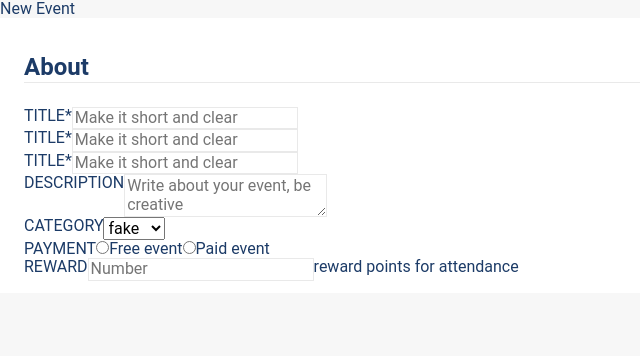
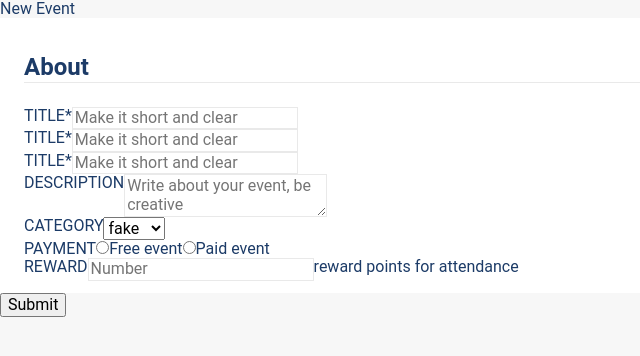
Before and after one commit to pumanitro/Accenture-Interview-App, a React (Create React App) app: page / in a window 1280 px wide. Shown: the top 356 px of the page, without its empty margins (0-640 px from the left). Built offline with nearby package versions, Linux system fonts and the light colour scheme.

Commit message:
Added form on submit funcitonality.

```diff
--- a/src/global/ObjectForm/ObjectForm.tsx
+++ b/src/global/ObjectForm/ObjectForm.tsx
@@ -1,10 +1,36 @@
 import React, { FC } from 'react';
-import { ContextProvider } from './ObjectFormContext';
+import { ContextProvider, FormBagType, useObjectForm } from './ObjectFormContext';
+
+type OnSubmitType = (arg: FormBagType) => void;
 
 type ObjectFormPropsType = {
   initialValues: Record<string, any>;
+  onSubmit: OnSubmitType;
 };
 
-export const ObjectForm: FC<ObjectFormPropsType> = ({ children, initialValues }) => {
-  return <ContextProvider value={{ values: initialValues, registeredFields: {} }}>{children}</ContextProvider>;
+type FormPropType = {
+  onSubmit: OnSubmitType;
 };
+
+const Form: FC<FormPropType> = ({ children, onSubmit }) => {
+  const formBag = useObjectForm();
+  return (
+    <form
+      onSubmit={e => {
+        e.preventDefault();
+        onSubmit(formBag);
+      }}
+      id={'asdasdasd'}
+    >
+      {children}
+    </form>
+  );
+};
+
+export const ObjectForm: FC<ObjectFormPropsType> = ({ children, initialValues, onSubmit }) => {
+  return (
+    <ContextProvider value={{ values: initialValues, registeredFields: {} }}>
+      <Form onSubmit={onSubmit}>{children}</Form>
+    </ContextProvider>
+  );
+};
--- a/src/global/ObjectForm/ObjectFormContext.tsx
+++ b/src/global/ObjectForm/ObjectFormContext.tsx
@@ -7,9 +7,9 @@ type RegisteredFieldType = {
   setValue: SetValueType;
 };
 
-export type ObjectFormContextType = {
+export type FormBagType = {
   values: any;
   registeredFields: Record<string, RegisteredFieldType[]>;
 };
 
-export const [useObjectForm, ContextProvider] = createCtx<ObjectFormContextType>();
+export const [useObjectForm, ContextProvider] = createCtx<FormBagType>();
--- a/src/global/ObjectForm/useObjectField.ts
+++ b/src/global/ObjectForm/useObjectField.ts
@@ -1,9 +1,9 @@
-import { useObjectForm, ObjectFormContextType, SetValueType } from './ObjectFormContext';
+import { useObjectForm, FormBagType, SetValueType } from './ObjectFormContext';
 import { useEffect, useState } from 'react';
 import { v4 as uuidv4 } from 'uuid';
 
 // for being reactive when they are more than one field listening for a given key
-const register = (key: string, id: string, formBag: ObjectFormContextType, setValue: SetValueType) => {
+const register = (key: string, id: string, formBag: FormBagType, setValue: SetValueType) => {
   if (!formBag.registeredFields[key]) {
     formBag.registeredFields[key] = [];
   }
@@ -15,7 +15,7 @@ const register = (key: string, id: string, formBag: ObjectFormContextType, setVa
 };
 
 // to EXPLICITLY mutate core object and be reactive for hooks update
-const reactivelySetValue = (formBag: ObjectFormContextType, key: string) => {
+const reactivelySetValue = (formBag: FormBagType, key: string) => {
   return (newValue: any) => {
     formBag.registeredFields[key].forEach(registeredField => {
       registeredField.setValue(newValue);
@@ -24,7 +24,7 @@ const reactivelySetValue = (formBag: ObjectFormContextType, key: string) => {
 };
 
 // to clean up registered field when component unmounts and do not update it any more.
-const unregister = (key: string, id: string, formBag: ObjectFormContextType) => {
+const unregister = (key: string, id: string, formBag: FormBagType) => {
   formBag.registeredFields[key] = formBag.registeredFields[key].filter(registeredField => registeredField.id !== id);
 };
 
--- a/src/pages/Home/Home.tsx
+++ b/src/pages/Home/Home.tsx
@@ -8,8 +8,11 @@ export const Home: FunctionComponent = () => (
     initialValues={{
       title: '',
     }}
+    onSubmit={formBag => console.log(formBag)}
   >
     <NewEventHeader />
     <About />
+
+    <button type="submit"> Submit </button>
   </ObjectForm>
 );
```
